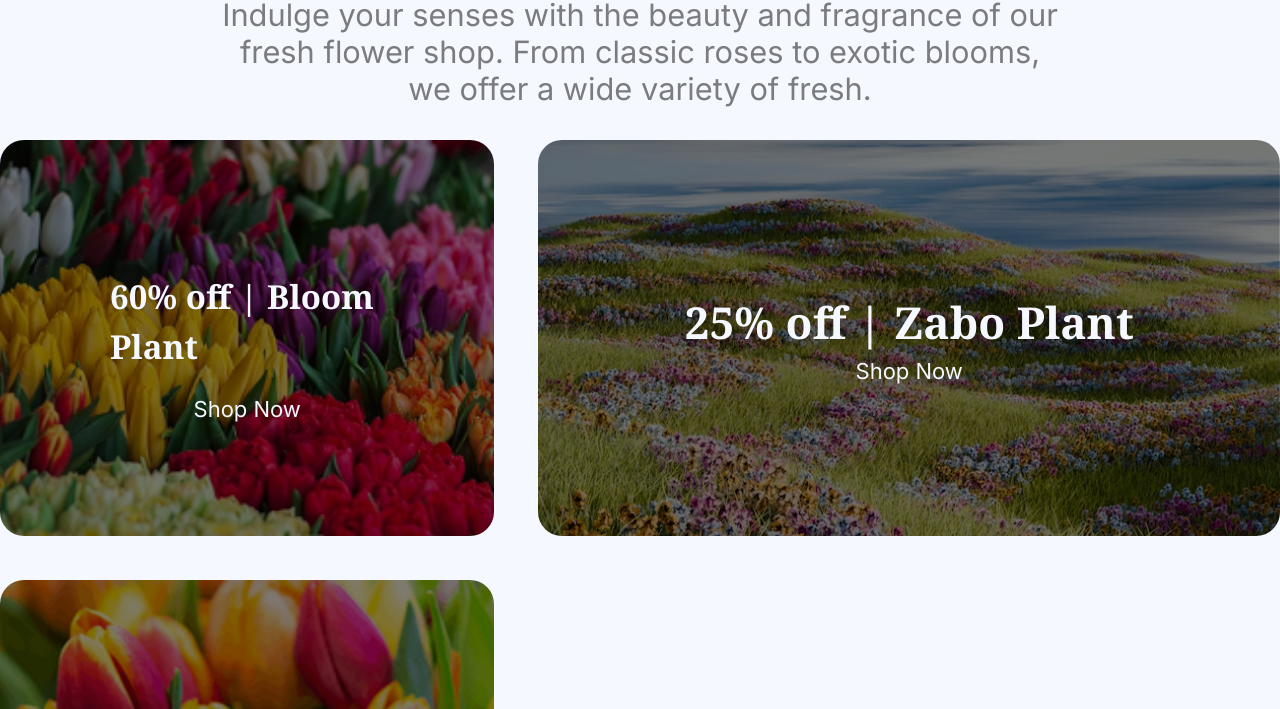
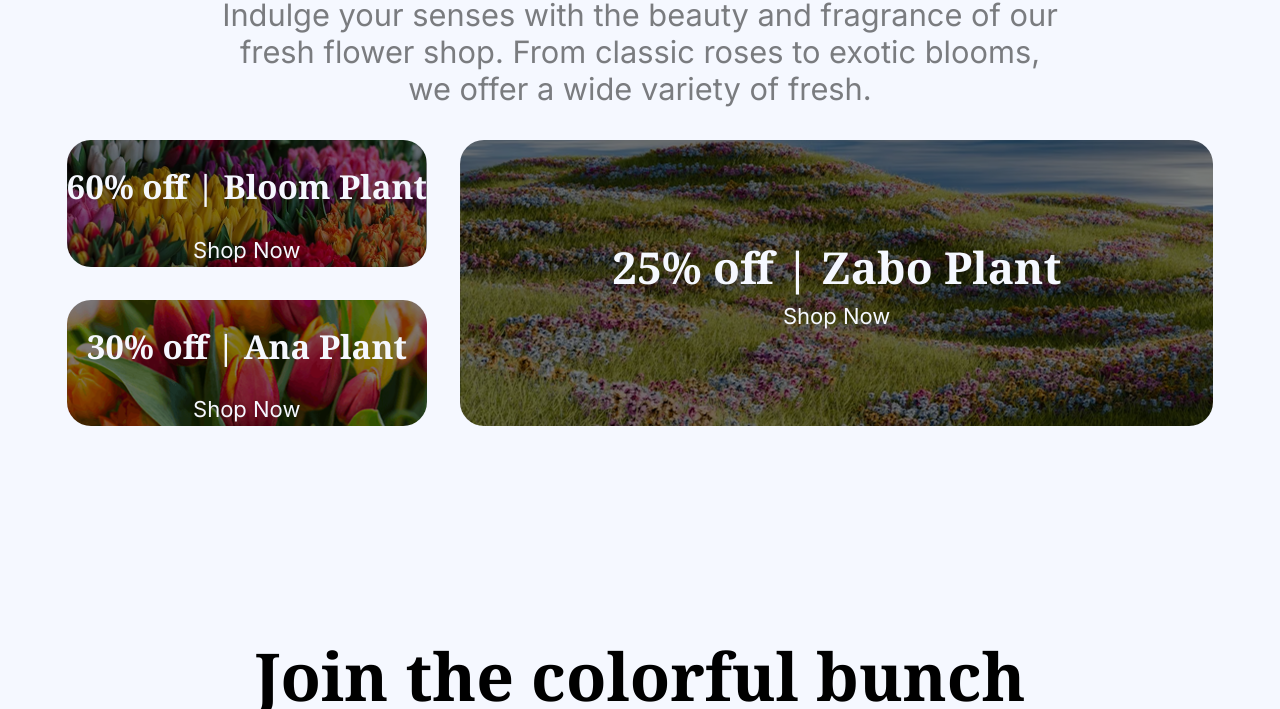
Before and after one commit to theonlyrizal/PH12-A02-by-Rizal, a plain HTML site: page index.html in a window 1280 px wide. Shown: the part 3709-4418 px from the top of the page. Drawn offline with nearby package versions, Linux system fonts and the light colour scheme.

Commit message:
ID instead of class for the deal cards

```diff
--- a/index.html
+++ b/index.html
@@ -158,15 +158,15 @@
             </p>
           </div>
           <div class="deals-cards">
-            <div class="bloom-plant">
+            <div id="bloom-plant">
               <h3>60% off | Bloom Plant</h3>
               <a href="#shop-now">Shop Now</a>
             </div>
-            <div class="zabo-plant">
+            <div id="zabo-plant">
               <h3>25% off | Zabo Plant</h3>
               <a href="#shop-now">Shop Now</a>
             </div>
-            <div class="ana-plant">
+            <div id="ana-plant">
               <h3>30% off | Ana Plant</h3>
               <a href="#shop-now">Shop Now</a>
             </div>
--- a/styles/style.css
+++ b/styles/style.css
@@ -250,42 +250,43 @@ h3,
 
 .deals-cards {
   display: grid;
-  grid-template-columns: 1fr 1.5fr;
+  grid-template-columns: 1fr 1fr 1fr;
   grid-template-rows: 1fr 1fr;
-  gap: 2rem;
+  gap: 1.5rem;
 }
 
-.bloom-plant {
+#bloom-plant {
   background-image: linear-gradient(rgba(0, 0, 0, 0.5), rgba(0, 0, 0, 0.5)),
     url('../assets/deal-bloom.png');
 }
 
-.ana-plant {
+#ana-plant {
   background-image: linear-gradient(rgba(0, 0, 0, 0.5), rgba(0, 0, 0, 0.5)),
     url('../assets/deal-ana.png');
 }
 
-.zabo-plant {
+#zabo-plant {
   background-image: linear-gradient(rgba(0, 0, 0, 0.5), rgba(0, 0, 0, 0.5)),
     url('../assets/deal-zabo.png');
+  grid-row: span 2;
+  grid-column: span 2;
 }
 
-.bloom-plant,
-.ana-plant,
-.zabo-plant {
+#bloom-plant,
+#ana-plant,
+#zabo-plant {
   display: flex;
   flex-direction: column;
   justify-content: center;
   align-items: center;
-  padding: 5rem;
   color: #f5f8ff;
   background-size: cover;
   background-position: center;
   border-radius: 24px;
 }
 
-.bloom-plant h3,
-.ana-plant h3 {
+#bloom-plant h3,
+#ana-plant h3 {
   font-size: 1.5rem;
   font-weight: 700;
   margin: 1rem 0;
```
